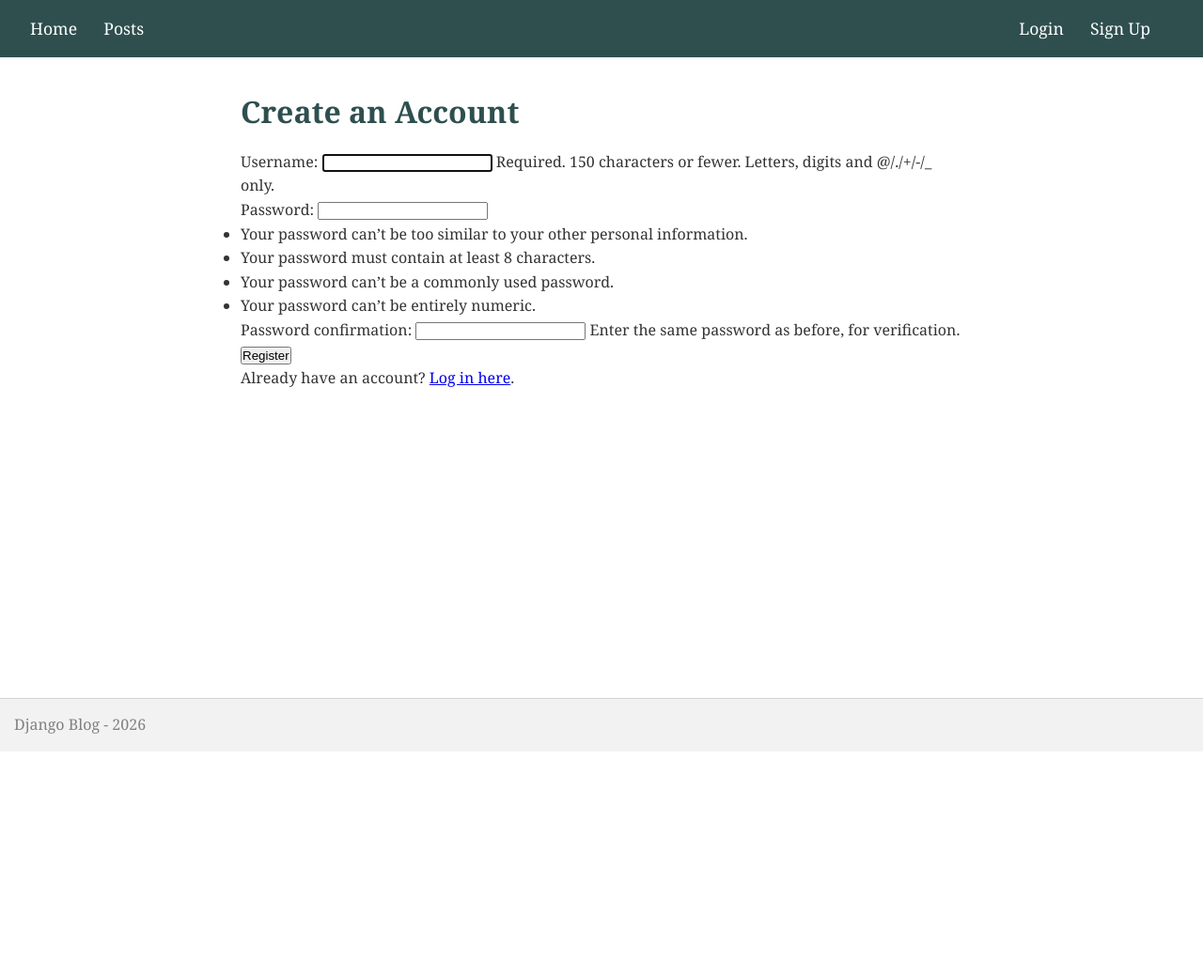
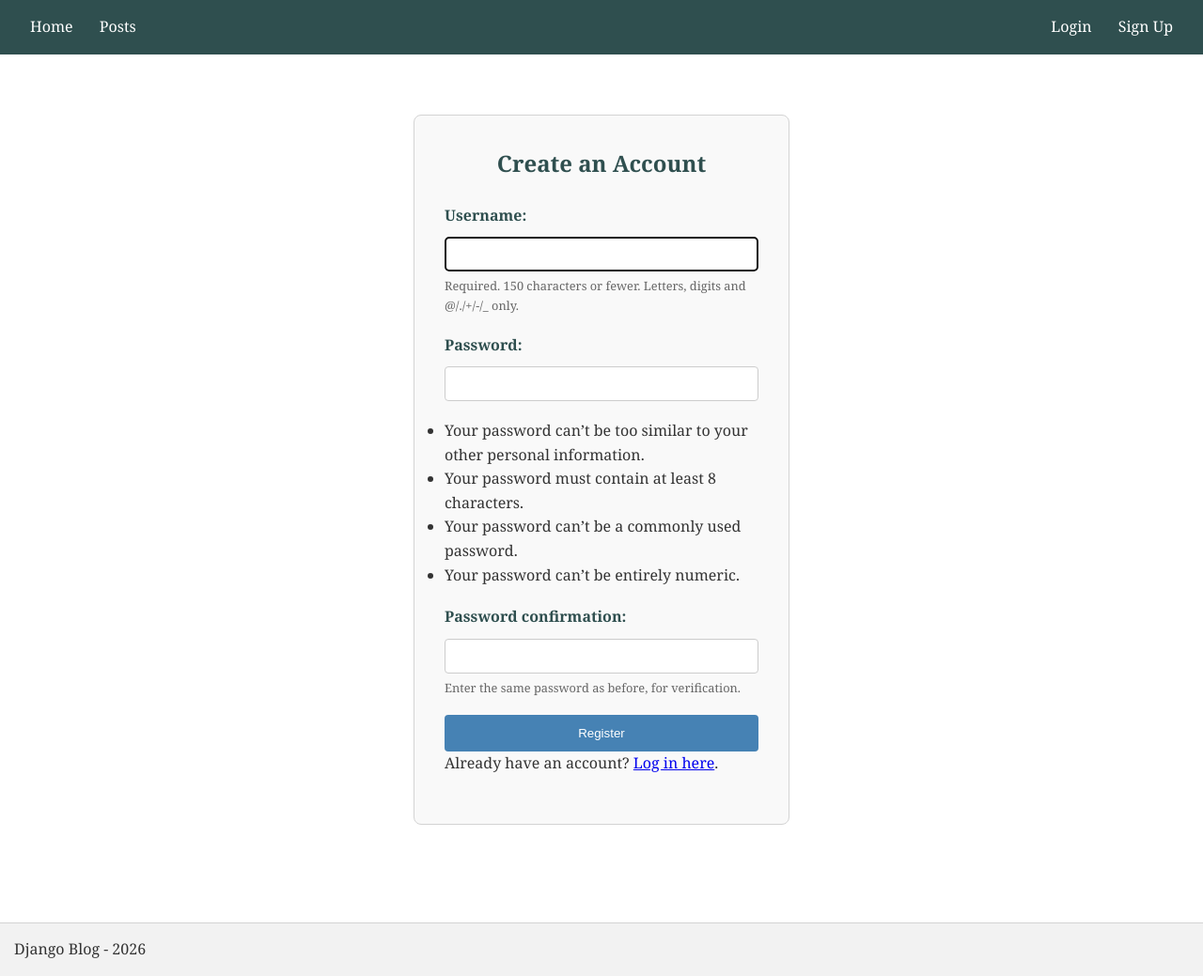
Before and after one commit to perejoan2005223-spec/web_project_123, a Django app: page /signup/ in a window 1280 px wide. Shown: the whole page at 94% size. Before the commit the page ends 800 px from the top, so only its background shows below. Run offline with Django 5.2, Linux system fonts and the light colour scheme.

Commit message:
Sign up page added, corrected CSS

```diff
--- a/blog/static/blog/style.css
+++ b/blog/static/blog/style.css
@@ -1,8 +1,5 @@
 /* blog/static/blog/style.css */
 
-/* =========================
-   Design tokens
-   ========================= */
 :root {
     --font-base: Georgia, serif;
     --color-text: #333;
@@ -19,18 +16,12 @@
     --form-width: 400px;
 }
 
-/* =========================
-   Reset
-   ========================= */
 * {
     margin: 0;
     padding: 0;
     box-sizing: border-box;
 }
 
-/* =========================
-   Base
-   ========================= */
 body {
     min-height: 100vh;
     display: flex;
@@ -40,16 +31,6 @@ body {
     color: var(--color-text);
 }
 
-h1,
-h2,
-h3 {
-    margin-bottom: 1rem;
-    color: var(--color-heading);
-}
-
-/* =========================
-   Layout
-   ========================= */
 .container {
     flex: 1;
     max-width: var(--container-width);
@@ -57,49 +38,81 @@ h3 {
     padding: 0 1rem;
 }
 
-/* =========================
-   Navigation
-   ========================= */
 nav {
     background: var(--color-nav-bg);
     padding: 1rem 2rem;
 }
 
-nav a,
-.logout-btn {
+nav a, .logout-btn {
     color: var(--color-nav-text);
-    font-size: 1.1rem;
-    font-family: var(--font-base);
     text-decoration: none;
-    transition: color 0.2s ease-in-out;
-}
-
-nav a {
     margin-right: 1.5rem;
 }
 
-nav a:hover,
-.logout-btn:hover {
-    color: var(--color-nav-hover);
+.nav-right a:last-child {
+    margin-right: 0;
 }
 
-.nav-right {
-    float: right;
+.nav-right { float: right; }
+
+/* NOU: Estils per als formularis de Login i Sign Up */
+.form-narrow {
+    max-width: var(--form-width);
+    margin: 2rem auto;
+    padding: 2rem;
+    background-color: #f9f9f9;
+    border: 1px solid var(--color-footer-border);
+    border-radius: 8px;
 }
 
-.nav-user {
-    color: var(--color-user-text);
+.form-group { margin-bottom: 1.5rem; }
+
+.form-narrow input {
+    width: 100%;
+    padding: 10px;
+    margin-top: 5px;
+    border: 1px solid #ccc;
+    border-radius: 4px;
+}
+.form-narrow p {
+    margin-bottom: 1.2rem;
 }
 
-/* =========================
-   Footer
-   ========================= */
+/* Estilos para las etiquetas (labels) */
+.form-narrow label {
+    display: block;        /* Hace que el texto esté encima del input */
+    font-weight: bold;     /* Resalta el nombre del campo */
+    margin-bottom: 0.3rem; /* Separa el texto del cuadro de entrada */
+    color: var(--color-heading); /* Usa el color gris oscuro de tu diseño */
+}
+
+.form-narrow h1 {
+    text-align: center;
+    margin-bottom: 1.5rem;
+    font-size: 1.5rem;
+    color: var(--color-heading);
+}
+
+.form-narrow .helptext {
+    display: block;
+    font-size: 0.8rem;
+    color: #666;
+    margin-top: 5px;
+}
+
+.btn-blue {
+    background-color: var(--color-btn-primary);
+    color: white;
+    padding: 12px;
+    border: none;
+    width: 100%;
+    cursor: pointer;
+    border-radius: 4px;
+}
+
 footer {
     margin-top: 40px;
     padding: 15px;
     border-top: 1px solid var(--color-footer-border);
     background-color: #f2f2f2;
-    color: var(--color-footer-text);
 }
-
-.inline-form
--- a/blog/views.py
+++ b/blog/views.py
@@ -1,6 +1,7 @@
 # blog/views.py
 from django.contrib.auth.forms import UserCreationForm
 from django.shortcuts import render
+from django.urls import reverse_lazy
 from django.views.generic import DetailView, ListView, CreateView  # generic views that handle common patterns
 
 from .models import Post
@@ -24,5 +25,5 @@ class PostDetailView(DetailView):
 
 class PostSignUpView(CreateView):
     form_class = UserCreationForm
-    success_url = '/login/'
+    success_url = reverse_lazy('login')
     template_name = 'registration/signup.html'
--- a/templates/registration/signup.html
+++ b/templates/registration/signup.html
@@ -3,13 +3,13 @@
 {% block title %}Sign Up - My Blog{% endblock %}
 
 {% block content %}
+<div class="form-narrow">
     <h1>Create an Account</h1>
-
-<form method="post" class="form-narrow">
+    <form method="post">
         {% csrf_token %}
         {{ form.as_p }}
         <button type="submit" class="btn btn-blue">Register</button>
     </form>
-
     <p>Already have an account? <a href="{% url 'login' %}">Log in here</a>.</p>
+</div>
 {% endblock %}
```
Also changed, not shown: db.sqlite3. Lines whose indentation alone changed are shown as unchanged.
